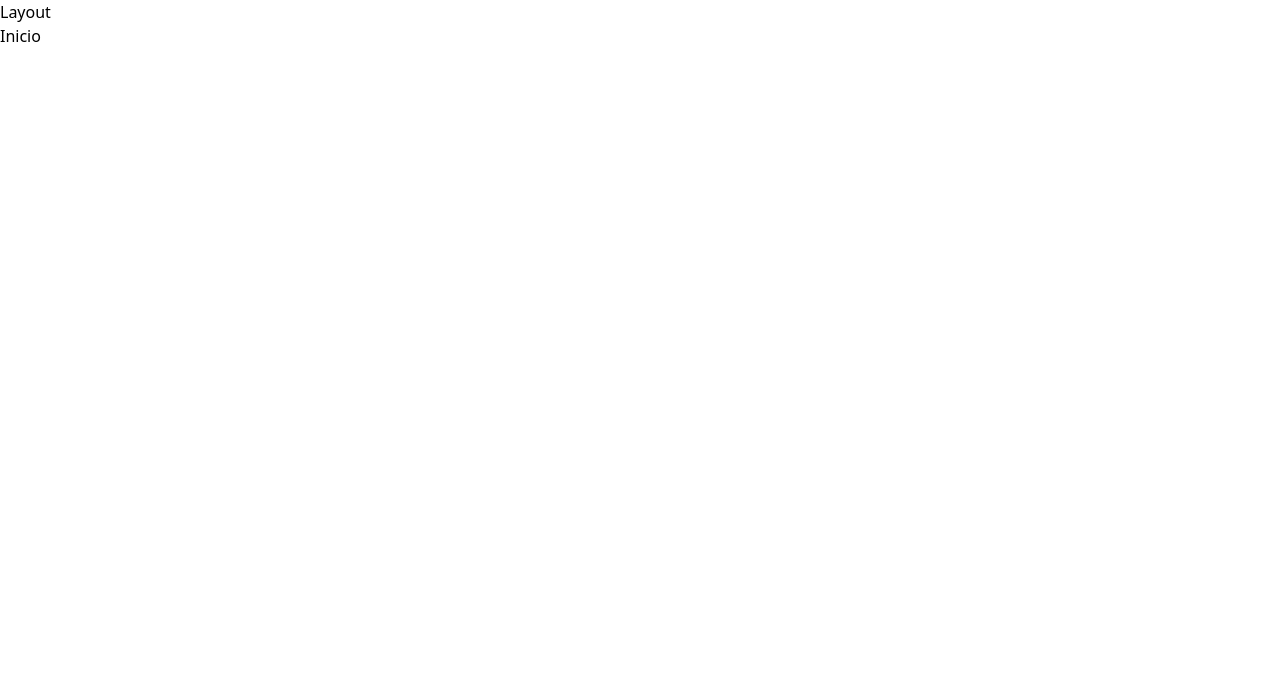
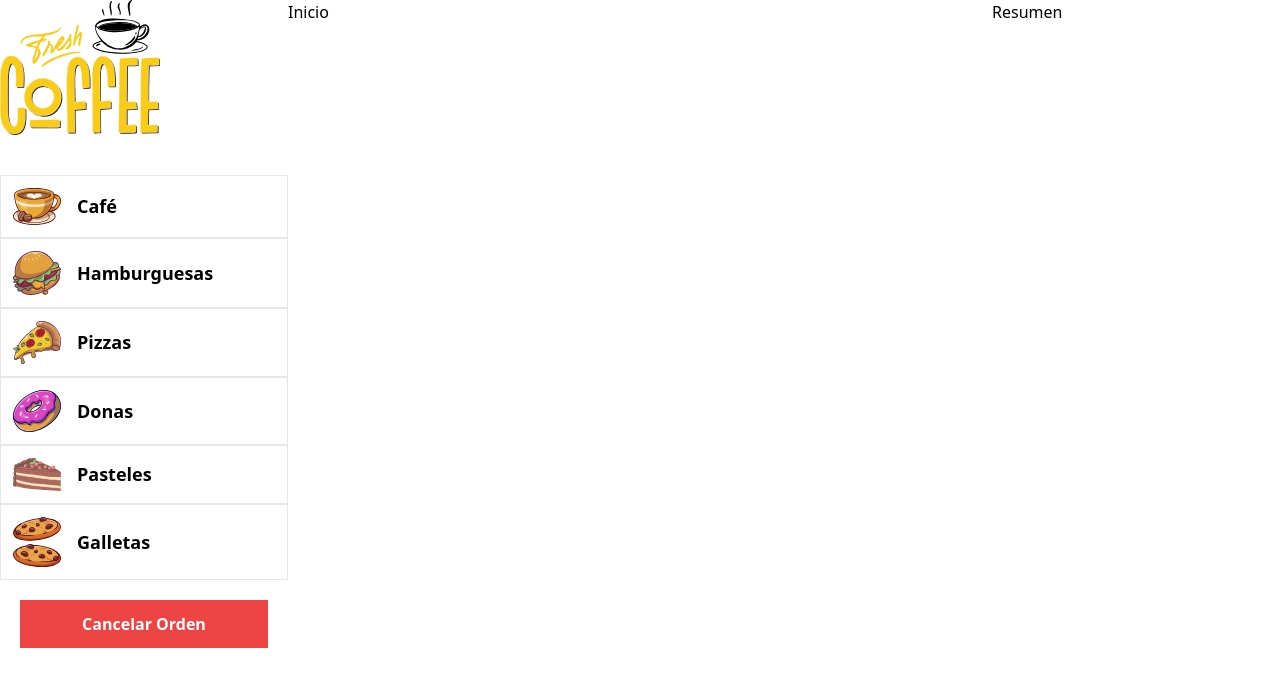
Before and after one commit to Soluciones-Digitales-de-TI/Frond-Newsstand, a React (Vite) app: page / in a window 1280 px wide. Shown: the top 686 px of the page. Built offline with nearby package versions, Linux system fonts and the light colour scheme.

Commit message:
vista categorias

```diff
--- a/package.json
+++ b/package.json
@@ -25,6 +25,6 @@
     "eslint-plugin-react-refresh": "^0.4.7",
     "postcss": "^8.4.40",
     "tailwindcss": "^3.4.7",
-    "vite": "^5.3.4"
+    "vite": "^5.3.5"
   }
 }
--- /dev/null
+++ b/src/components/Categoria.jsx
@@ -0,0 +1,20 @@
+
+
+export default function Categoria({categoria}) {
+
+    const {icono, id, nombre} = categoria
+
+  return (
+    <div className="flex items-center gap-4 border w-full p-3 hover:bg-amber-400 cursor-pointer">
+
+        <img
+            className="w-12"
+            src={`/img/icono_${icono}.svg`}
+            alt="Imagen icono"
+        />
+
+        <p className="text-lg font-bold cursor-pointer truncate">{nombre}</p>
+
+    </div>
+  )
+}
--- /dev/null
+++ b/src/components/Resumen.jsx
@@ -0,0 +1,7 @@
+
+
+export default function Resumen() {
+  return (
+    <div className="md:w-72">Resumen</div>
+  )
+}
--- /dev/null
+++ b/src/components/Sidebar.jsx
@@ -0,0 +1,34 @@
+import Categoria from "./Categoria"
+import { categorias } from "../data/categorias"
+
+export default function Sidebar() {
+  return (
+    <aside className="md:w-72">
+        <div className="md:w-72">
+            <img
+                className="w-40"
+                src="img/logo.svg"
+                alt="imagen Logotipo"
+            />
+        </div>
+
+        <div className="mt-10">
+            {categorias.map( categoria => (
+                <Categoria
+                    categoria={categoria}
+                />
+            ))}
+        </div>
+
+        <div className="my-5 px-5">
+            <button
+                type="button"
+                className="text-center bg-red-500 w-full p-3 font-bold text-white truncate"
+            >
+                Cancelar Orden
+            </button>
+        </div>
+
+    </aside>
+  )
+}
--- /dev/null
+++ b/src/data/categorias.js
@@ -0,0 +1,36 @@
+const categorias = [
+    {
+        icono: "cafe",
+        nombre: "Café",
+        id:1
+      },
+      {
+        icono: "hamburguesa",
+        nombre: "Hamburguesas",
+        id: 2
+      },
+      {
+        icono: "pizza",
+        nombre: "Pizzas",
+        id: 3
+      },
+      {
+        icono: "dona",
+        nombre: "Donas",
+        id: 4
+      },
+      {
+        icono: "pastel",
+        nombre: "Pasteles",
+        id: 5
+      },
+      {
+        icono: "galletas",
+        nombre: "Galletas",
+        id: 6
+      }
+]
+
+export {
+    categorias
+}
--- a/src/layouts/Layout.jsx
+++ b/src/layouts/Layout.jsx
@@ -1,10 +1,17 @@
 import { Outlet } from 'react-router-dom'
+import Sidebar from '../components/Sidebar'
+import Resumen from '../components/Resumen'
 
 export default function Layout() {
   return (
-    <div>
-        Layout
-        <Outlet />
+    <div className='md:flex'>
+        <Sidebar />
+
+        <main className='flex-1'>
+          <Outlet />
+        </main>
+
+        <Resumen />
     </div>
   )
 }
```
Also changed, not shown: 1 other file (tests, documents, lock files or other folders).
